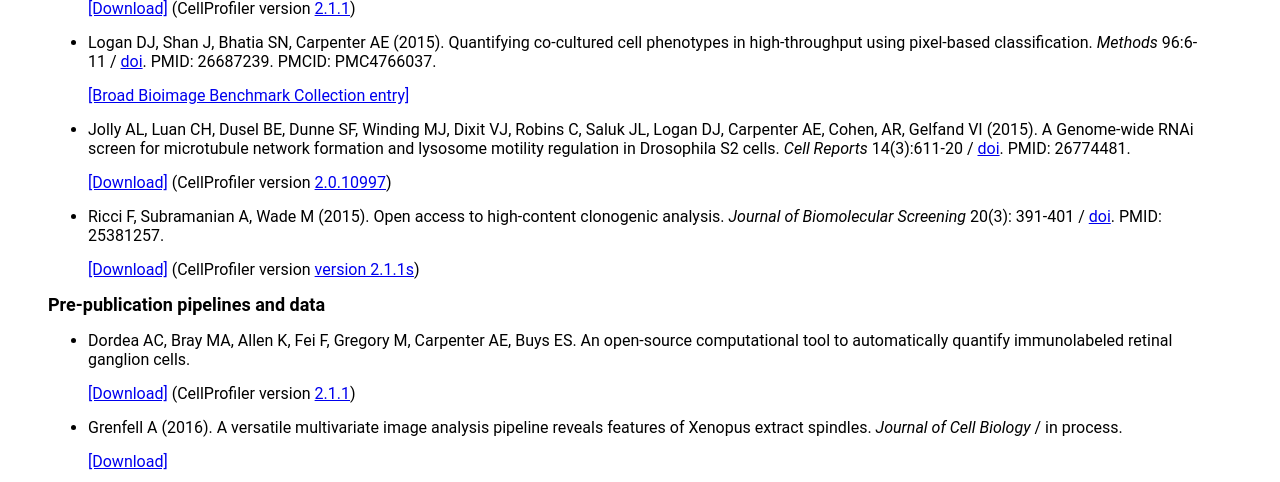
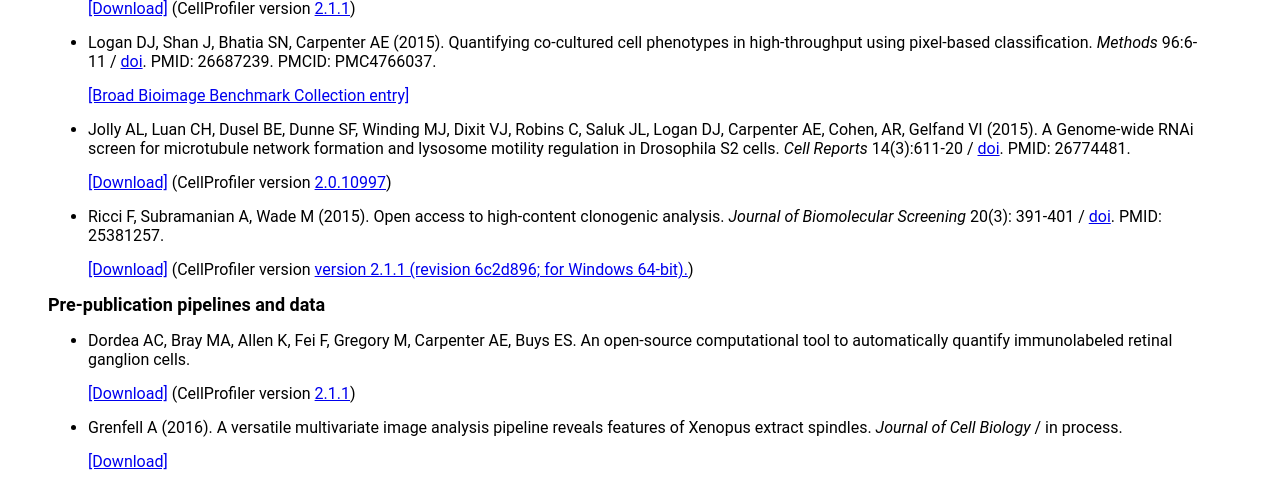
Before and after one commit to CellProfiler/cellprofiler.github.com-backup, a Jekyll site: the page built from published_pipelines.html, in a window 1280 px wide and 900 px high, scrolled down 2200 px, cut to the strip 0-482 px from the top of the window. Built offline with Jekyll 4.4.1, drawn with Linux system fonts in a browser that asks for light colours.

Commit message:
fix pipeline version

```diff
--- a/published_pipelines.html
+++ b/published_pipelines.html
@@ -371,7 +371,7 @@
         <li class="li_ul" style="list-style:none">
           <a href="http://d1zymp9ayga15t.cloudfront.net/PublishedPipelines/Ricci_2015.zip">
           [Download]</a> (CellProfiler version <a href="http://d1zymp9ayga15t.cloudfront.net/releases/2.1.1/CellProfiler_2.1.1_win64_r20140723174500.exe">
-          version 2.1.1s</a>)
+          version 2.1.1 (revision 6c2d896; for Windows 64-bit).</a>)
         </li>
       </ul>
 
```
